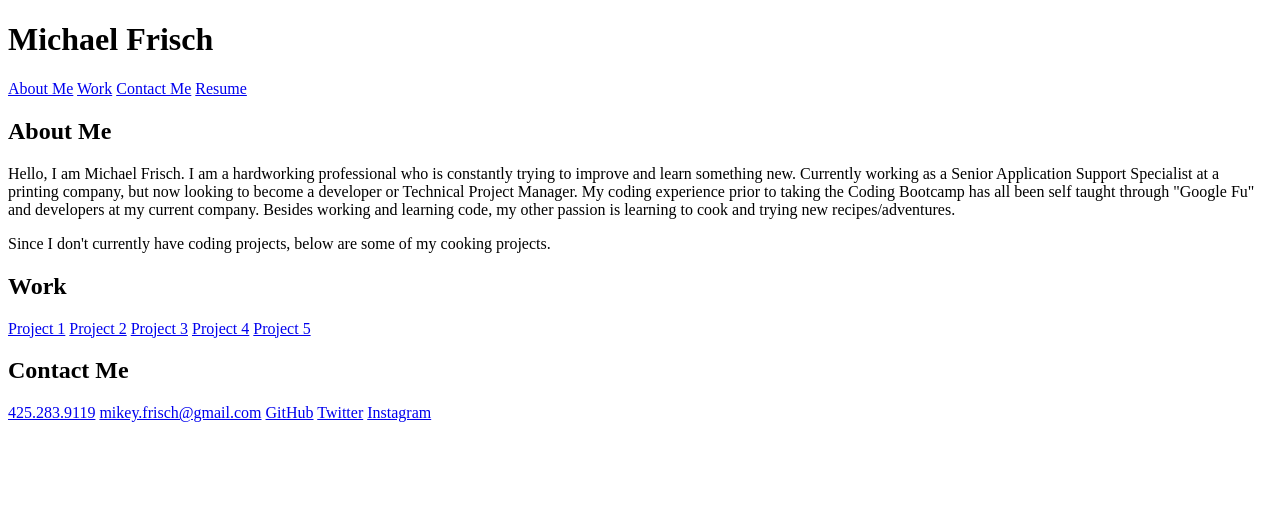
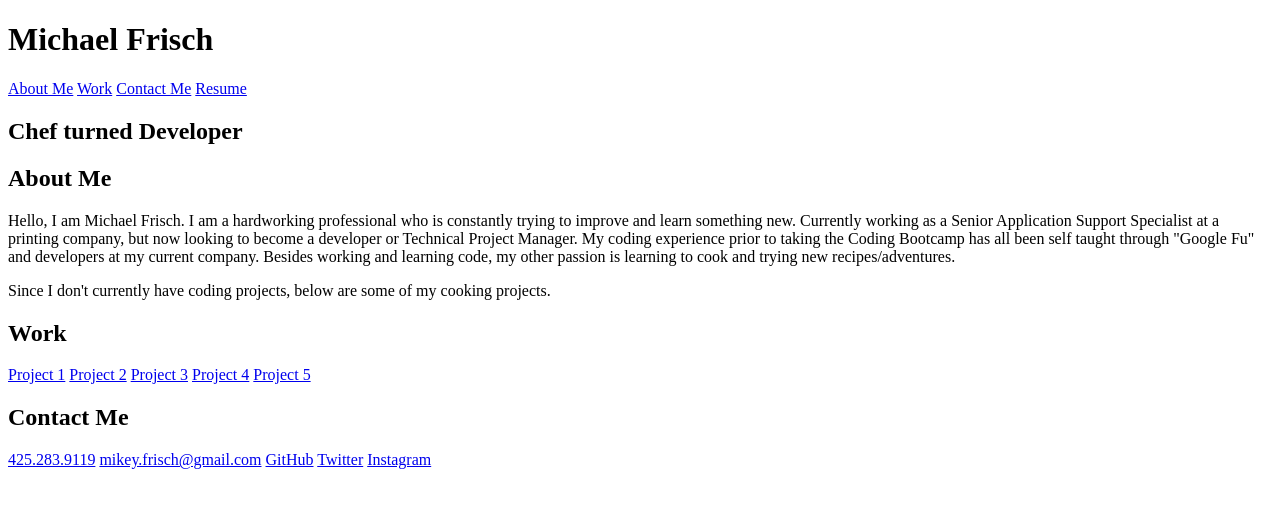
Before and after one commit to mfrisch87/About-Me, a plain HTML site: page index.html in a window 1280 px wide. Drawn offline with Linux system fonts and the light colour scheme.

Commit message:
added subtitle

```diff
--- a/index.html
+++ b/index.html
@@ -16,6 +16,9 @@
         <a href="#">Resume</a>
     </navbar>
 </header>
+<banner>
+<div class="headbanner"><h2 class="headsubtitle">Chef turned Developer</h2></div>
+</banner>
 <main>
 <div id="bio">
     <aside>
```
